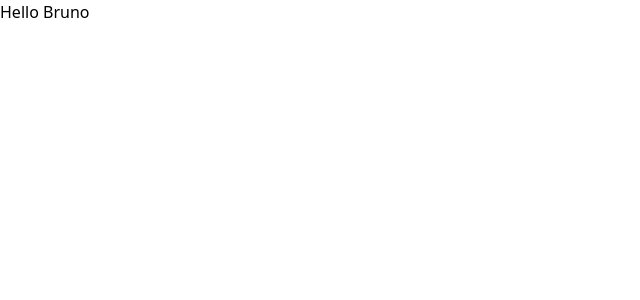
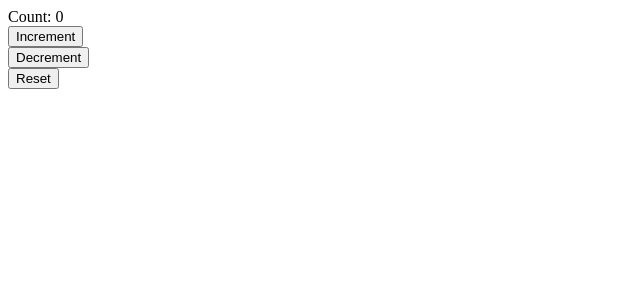
Before and after one commit to Brunosil97/hooks-todos, a React (Create React App) app: page / in a window 1280 px wide. Shown: the top 300 px of the page, without its empty margins (0-640 px from the left). Built offline with nearby package versions, Linux system fonts and the light colour scheme.

Commit message:
added useReducer hook and created reducer to increment, decrement and reset count

```diff
--- a/public/index.html
+++ b/public/index.html
@@ -24,7 +24,7 @@
       work correctly both with client-side routing and a non-root public URL.
       Learn how to configure a non-root public URL by running `npm run build`.
     -->
-    <link rel="stylesheet" href="https://cdnjs.cloudflare.com/ajax/libs/tailwindcss/1.4.6/tailwind.min.css"/>
+    <!-- <link rel="stylesheet" href="https://cdnjs.cloudflare.com/ajax/libs/tailwindcss/1.4.6/tailwind.min.css"/> -->
     <title>React App</title>
   </head>
   <body>
--- a/src/App.js
+++ b/src/App.js
@@ -1,18 +1,39 @@
-import React, {useContext} from 'react';
+import React, {useContext, useReducer} from 'react';
 import { userContext }from "./index"
 
+const initialState = {
+  count: 0
+}
+
+function reducer(state, action) {
+  switch (action.type) {
+
+    case "increment":
+      return {
+        count: state.count + 1
+      }
+    case "decrement":
+      return {
+        count: state.count - 1
+      }
+      case "reset":
+        return initialState
+
+    default:
+      return state
+  }
+}
 
 function App() {
+  const [state, dispatch] = useReducer(reducer, initialState)
 
   const value = useContext(userContext)
   return (
-    // <div>
-    //   <userContext.Consumer>
-    //     {value => <div>Hello {value}</div>}
-    //   </userContext.Consumer>
-    // </div>
     <div>
-      Hello {value}
+      Count: {state.count}<br/>
+      <button onClick={() => dispatch({type: "increment"})}>Increment</button><br/>
+      <button onClick={() => dispatch({type: "decrement"})}>Decrement</button><br/>
+      <button onClick={() => dispatch({type: "reset"})}>Reset</button>
     </div>
   );
 }
```
